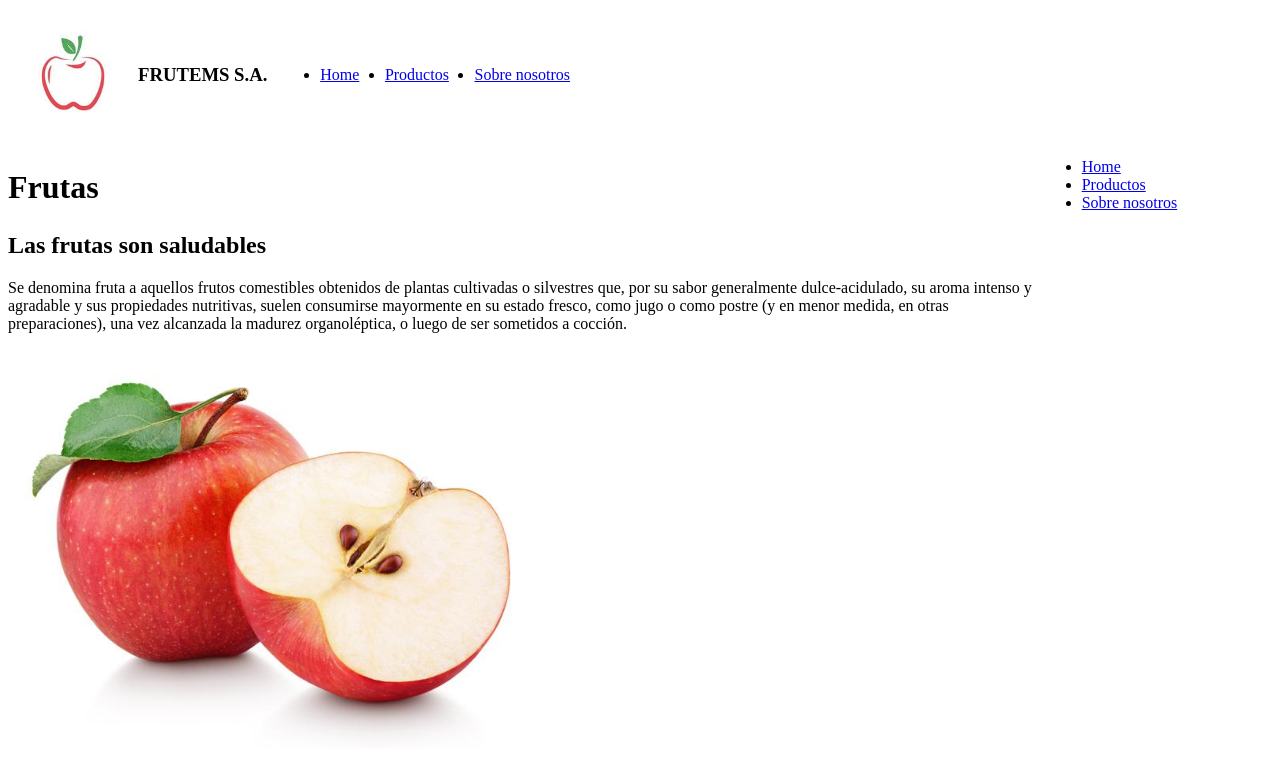
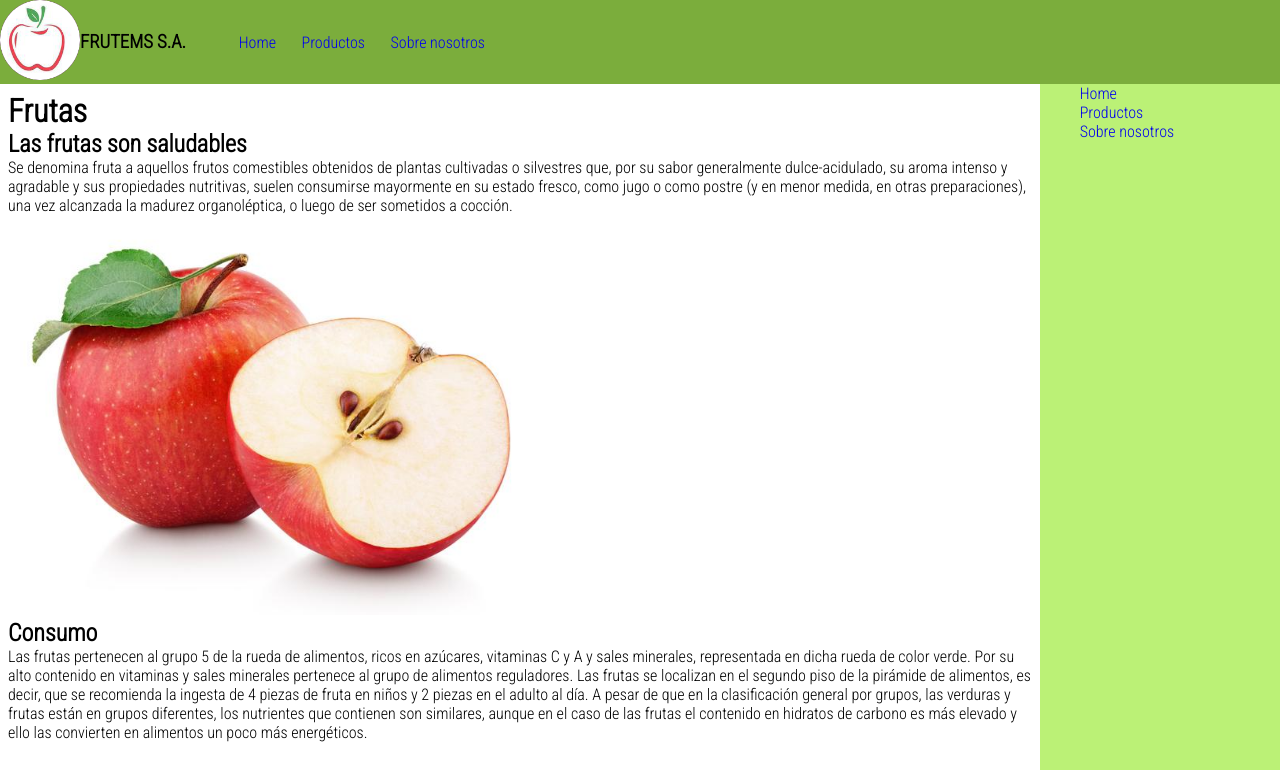
Before and after one commit to mendezleoa/HTML-CSS-p-gina-FRUTEMS, a plain HTML site: page index.html in a window 1280 px wide. Shown: the top 770 px of the page. Drawn offline with Linux system fonts and the light colour scheme.

Commit message:
Generación de estilos

```diff
--- a/index.html
+++ b/index.html
@@ -8,10 +8,10 @@
     <title>Página HTML</title>
 </head>
 <body>
-    <header>
-        <a href="index.html"><img src="img/logo.jpg" alt="logo" width="130" height="130"></a>
+    <header class="header">
+        <a href="index.html"><img src="img/logo.png" alt="logo" width="80" height="80"></a>
         <h3>FRUTEMS S.A.</h3>
-        <nav>
+        <nav class="nav">
             <ul>
                 <li><a href="index.html">Home</a></li>
                 <li><a href="productos.html">Productos</a></li>
@@ -21,7 +21,7 @@
     </header>
     <main>
         <div class="secciones">
-            <section>
+            <section class="section">
                 <h1>Frutas</h1>
                 <article>
                     <h2>Las frutas son saludables</h2>
@@ -34,7 +34,7 @@
                 </article>
                 <img src="img/2.jpg" alt="imagen 2" width="540" height="400">
             </section>
-            <section>
+            <section class="section">
                 <h1>Las frutas son buenas</h1>
                 <article>
                     <h2>Ventajas de comer frutas regularmente</h2>
@@ -50,7 +50,7 @@
                 <button>Botón</button>
             </section>
         </div>
-        <aside>
+        <aside class="aside">
             <ul>
                 <li><a href="index.html">Home</a></li>
                 <li><a href="productos.html">Productos</a></li>
--- a/style.css
+++ b/style.css
@@ -1,24 +1,43 @@
-header {
-    display: flex;
-    align-items: center;
-}
+@import url('https://fonts.googleapis.com/css2?family=Roboto+Condensed:wght@300&display=swap');
 
-nav ul {
-    display: flex;
-}
-
-nav ul li {
-    margin: 0 .8rem;
+* {
+    margin: 0;
+    font-family: 'Roboto Condensed', sans-serif;
+    text-decoration: none;
 }
 
 main {
     display: flex;
 }
 
-aside {
+h1 {
+    font-size: 2rem;
+}
+
+li {
+    list-style: none;
+}
+
+.header {
+    background-color: #7BAD3C;
+    display: flex;
+    align-items: center;
+}
+
+.aside {
+    box-sizing: border-box;
+    background-color: #BBF176;
     width: 80%;
 }
 
-h1 {
-    font-size: 2rem;
+.nav ul {
+    display: flex;
 }
+
+.nav ul li {
+    margin: 0 .8rem;
+}
+
+.section {
+    margin: .5rem;
+}
```
Also changed, not shown: about-us.html (+4 -4 lines), productos.html (+5 -5 lines), img/logo.png (added).
